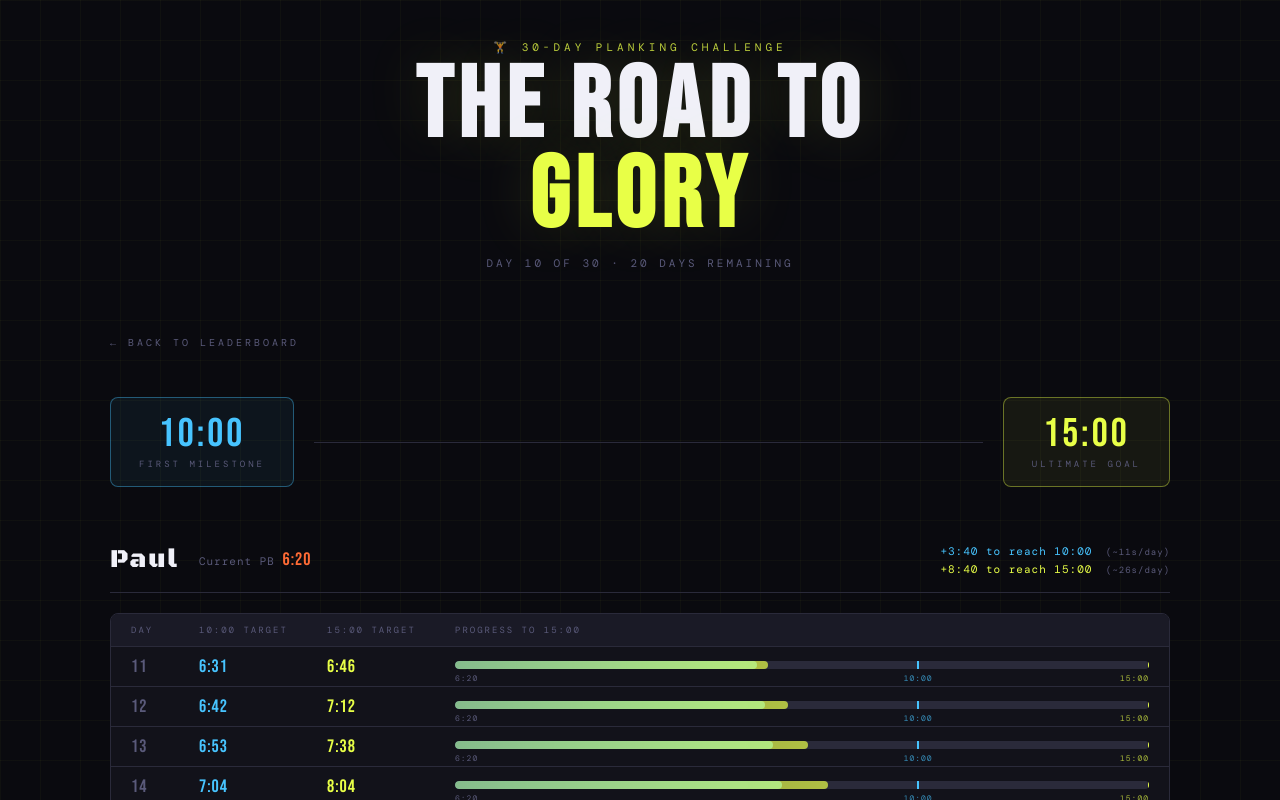
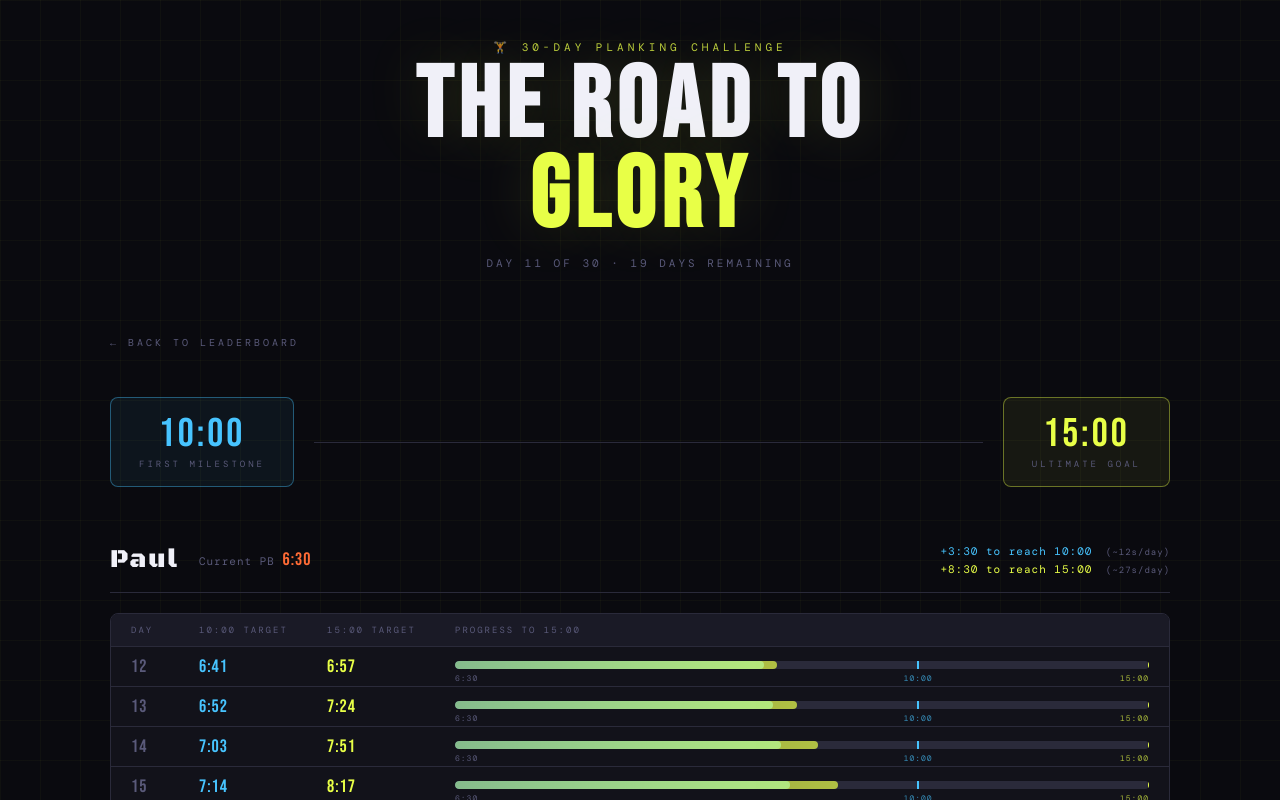
Before and after one commit to web-tailor/planking-challenge, a Nuxt app: page /roadmap in a window 1280 px wide. Shown: the top 800 px of the page. Built offline with nearby package versions, Linux system fonts and the light colour scheme.

Commit message:
added day 11

```diff
--- a/composables/usePlankData.ts
+++ b/composables/usePlankData.ts
@@ -23,12 +23,12 @@ export type Athlete = {
 // ── ADD NEW WEEKS HERE ── append times to each athlete's times array. "0:00" = missed day.
 // Late joiners: add joinDay (defaults to 1). e.g. Sofie: { joinDay: 8, times: ['2:30', ...] }
 const RAW: Record<string, { joinDay?: number; times: string[] }> = {
-  Stijn:  { times: ['3:34', '0:00', '4:15', '5:02', '3:30', '6:00', '6:02', '6:06', '6:12', '6:20'] },
-  André:  { times: ['4:00', '4:02', '2:45', '4:30', '4:49', '4:20', '5:10', '5:30', '6:00', '6:20'] },
-  Pierre: { times: ['3:00', '3:30', '3:40', '3:50', '4:00', '4:15', '4:23', '4:30', '4:45', '4:50'] },
-  Paul:   { times: ['1:49', '3:30', '3:40', '4:00', '5:02', '5:30', '6:03', '6:10', '6:15', '6:20'] },
-  Brian:  { times: ['3:05', '3:15', '3:26', '0:00', '4:06', '0:00', '2:11', '0:00', '5:10', '0:00'] },
-  Zach:  { joinDay: 8, times: ['1:57', '0:00', '0:00'] },
+  Stijn:  { times: ['3:34', '0:00', '4:15', '5:02', '3:30', '6:00', '6:02', '6:06', '6:12', '6:20', '6:31'] },
+  André:  { times: ['4:00', '4:02', '2:45', '4:30', '4:49', '4:20', '5:10', '5:30', '6:00', '6:20', '0:00'] },
+  Pierre: { times: ['3:00', '3:30', '3:40', '3:50', '4:00', '4:15', '4:23', '4:30', '4:45', '4:50', '4:00'] },
+  Paul:   { times: ['1:49', '3:30', '3:40', '4:00', '5:02', '5:30', '6:03', '6:10', '6:15', '6:20', '6:30'] },
+  Brian:  { times: ['3:05', '3:15', '3:26', '0:00', '4:06', '0:00', '2:11', '0:00', '5:10', '0:00', '5:16'] },
+  Zach:  { joinDay: 8, times: ['1:57', '0:00', '0:00', '0:00'] },
 }
 
 export const TOTAL_DAYS = 30
```
